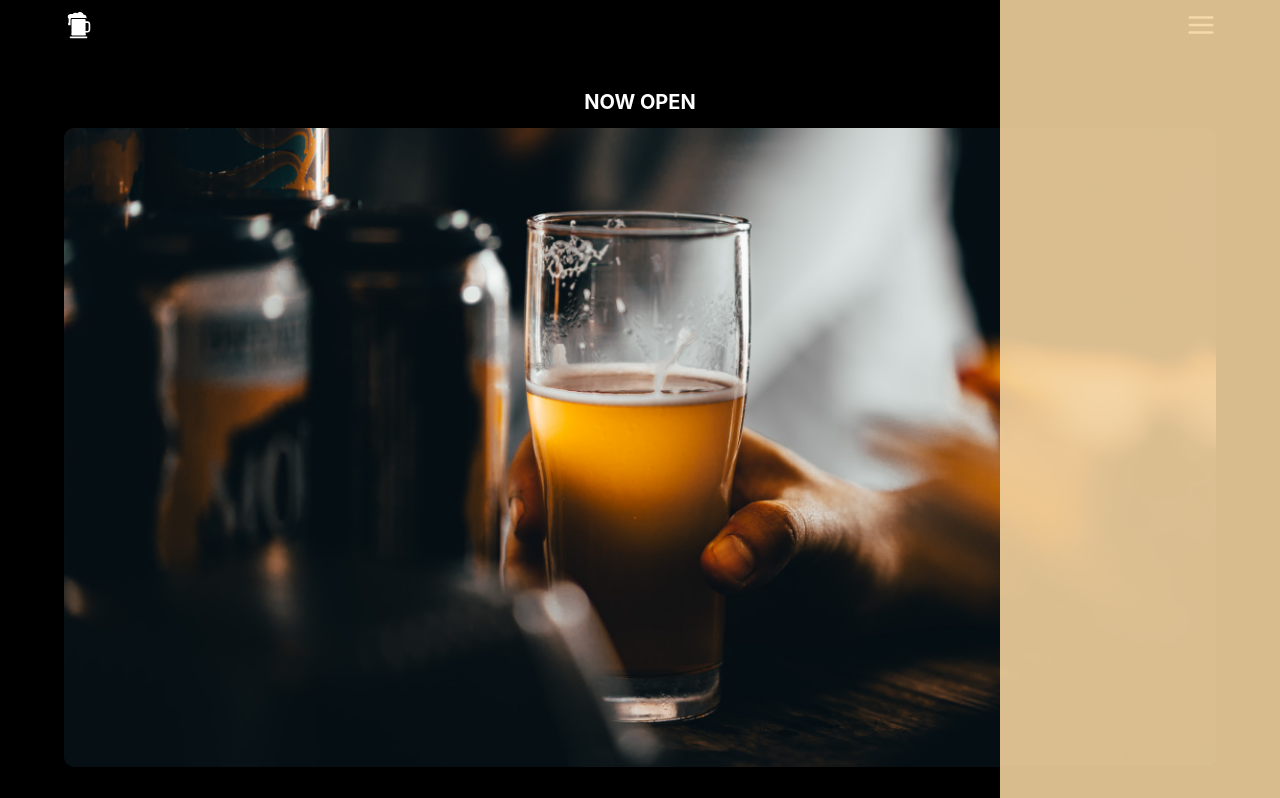
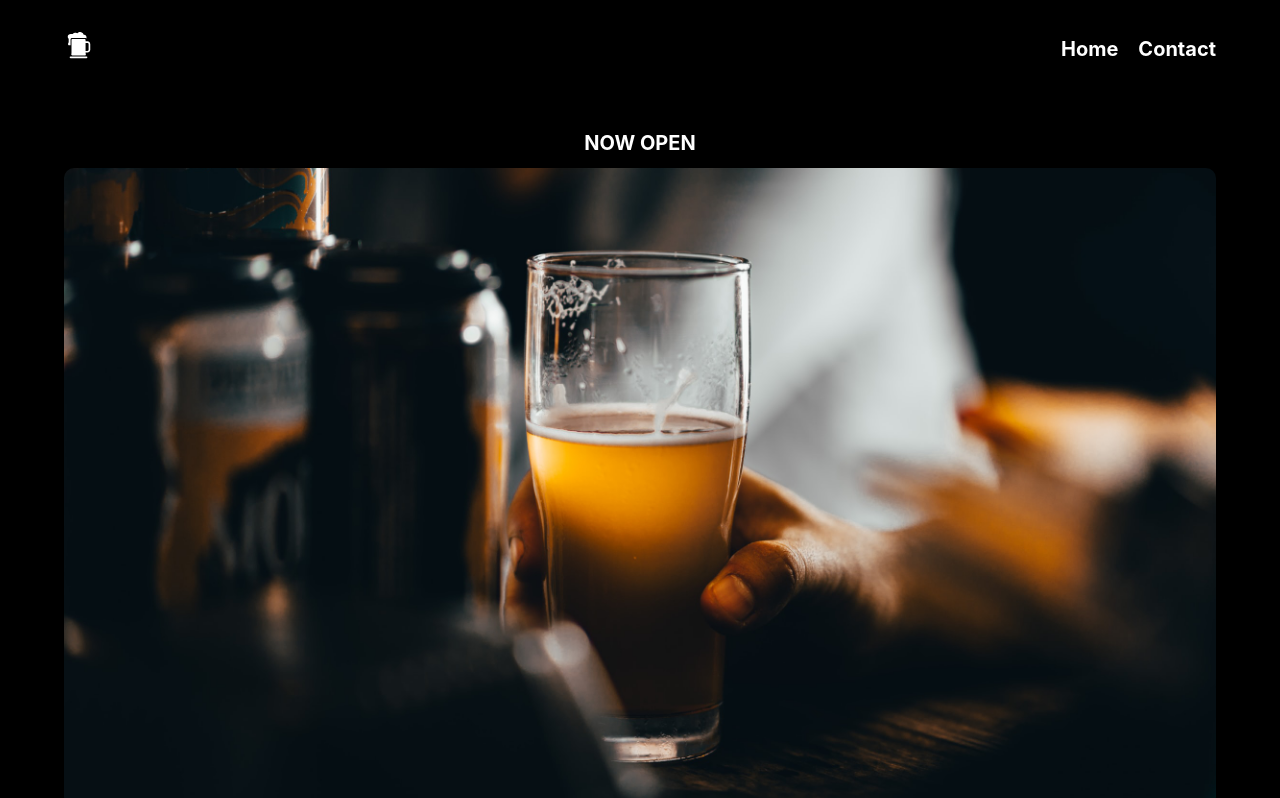
Before and after one commit to Braden0006/beer-company-website, a React (Create React App) app: page / in a window 1280 px wide. Shown: the top 798 px of the page. Built offline with nearby package versions, Linux system fonts and the light colour scheme.

Commit message:
Made the "Navbar" and "Menu" component responsive

```diff
--- a/src/App.js
+++ b/src/App.js
@@ -12,9 +12,9 @@ import "./App.css";
 function App() {
   const [open, setOpen] = useState(false);
 
+  // Function that toggles the open state to true or false
   const isOpen = () => {
     setOpen(!open);
-    console.log("hi");
   };
 
   return (
--- a/src/Components/Menu/Menu.css
+++ b/src/Components/Menu/Menu.css
@@ -1 +1 @@
-.background{background-color:rgba(245,213,161,.886);position:fixed;height:100%;width:100%;display:flex;flex-direction:column;align-items:flex-end}.background .menu__icon{font-size:3rem;padding-right:2rem;padding-top:1rem}.background .menu__icon--color{color:#fff}.background .menu{margin-right:2rem;margin-top:1rem}.background .menu__a-tag{text-decoration:none;color:#000}.background .menu__a-tag .menu__link{padding-bottom:1rem;font-size:2rem}/*# sourceMappingURL=Menu.css.map */
+.background{background:rgba(245,213,161,.886);position:fixed;top:0;left:0;height:100%;width:100%;display:flex;flex-direction:column;align-items:flex-end}.background .menu__icon{font-size:3rem;padding-right:2rem;padding-top:1rem}.background .menu__icon--color{color:#fff}.background .menu{margin-right:2rem;margin-top:1rem}.background .menu__a-tag{text-decoration:none;color:#000}.background .menu__a-tag .menu__link{padding-bottom:1rem;font-size:2rem}@media screen and (min-width: 1024px){.background{background-color:inherit;transform:translateX(0) !important;position:static;top:auto;left:auto;width:auto;display:inline-block}.background .menu__icon{display:none}.background .menu{display:flex;margin-right:0}.background .menu .menu__link{color:#fff}.background .menu .home{padding-right:2rem}}/*# sourceMappingURL=Menu.css.map */
--- a/src/Components/Menu/Menu.js
+++ b/src/Components/Menu/Menu.js
@@ -30,7 +30,7 @@ export default function Menu({ open, isOpen }) {
         </span>
         <div className="menu">
           <Link className="menu__a-tag" to="/">
-            <h2 className="menu__link">Home</h2>
+            <h2 className="menu__link home">Home</h2>
           </Link>
 
           <Link className="menu__a-tag" to="/contact">
--- a/src/Components/Menu/Menu.scss
+++ b/src/Components/Menu/Menu.scss
@@ -1,8 +1,10 @@
 @import '../Variables/Variables.scss';
 
 .background {
-    background-color: rgba(245, 213, 161, 0.886);
+    background: rgba(245, 213, 161, 0.886);
     position: fixed;
+    top: 0;
+    left: 0;
     height: 100%;
     width: 100%;
     display: flex;
@@ -35,3 +37,33 @@
     }
 
 }
+
+// Media Querys
+@media screen and (min-width: 1024px) {
+    .background {
+        background-color: inherit;
+        transform: translateX(0) !important;
+        position: static;
+        top: auto;
+        left: auto;
+        width: auto;
+        display: inline-block;
+
+        .menu__icon {
+            display: none;
+        }
+
+        .menu {
+            display: flex;
+            margin-right: 0;
+
+            .menu__link {
+                color: white;
+            }
+
+            .home {
+                padding-right: 2rem;
+            }
+        }
+    }
+}
--- a/src/Components/Navbar/Navbar.css
+++ b/src/Components/Navbar/Navbar.css
@@ -1 +1 @@
-.navbar{display:flex;justify-content:space-between;align-items:center;width:90vw;margin-top:1rem}.navbar .navbar__logo{font-size:3rem}.navbar .hidden{display:none}/*# sourceMappingURL=Navbar.css.map */
+.navbar{display:flex;justify-content:space-between;align-items:center;width:90vw;margin-top:1rem}.navbar .navbar__beer-logo,.navbar .navbar__menu-logo{font-size:3rem}.navbar .hidden{display:none}@media screen and (min-width: 1024px){.navbar__menu-logo{display:none}}/*# sourceMappingURL=Navbar.css.map */
--- a/src/Components/Navbar/Navbar.js
+++ b/src/Components/Navbar/Navbar.js
@@ -10,18 +10,18 @@ export default function Navbar({ open, isOpen }) {
   return (
     <>
       <div className="navbar">
-        <span className="navbar__logo">
+        <span className="navbar__beer-logo">
           <IoIosBeer color="#fff" />
         </span>
-        <span className="navbar__logo">
+        <span className="navbar__menu-logo">
           <FiMenu
             className={open ? "hidden" : ""}
             color="#fff"
             onClick={isOpen}
           />
         </span>
+        <Menu open={open} isOpen={isOpen} />
       </div>
-      <Menu open={open} isOpen={isOpen} />
     </>
   );
 }
--- a/src/Components/Navbar/Navbar.scss
+++ b/src/Components/Navbar/Navbar.scss
@@ -7,7 +7,7 @@
     width: 90vw;
     margin-top: 1rem;
 
-    .navbar__logo {
+    .navbar__beer-logo, .navbar__menu-logo {
         font-size: $icon;
     }
 
@@ -15,3 +15,11 @@
         display: none;
     }
 }
+
+// Media Querys
+
+@media screen and (min-width: 1024px) {
+    .navbar__menu-logo {
+        display: none;
+    }
+}
```
Also changed, not shown: 2 other files (tests, documents, lock files or other folders).
